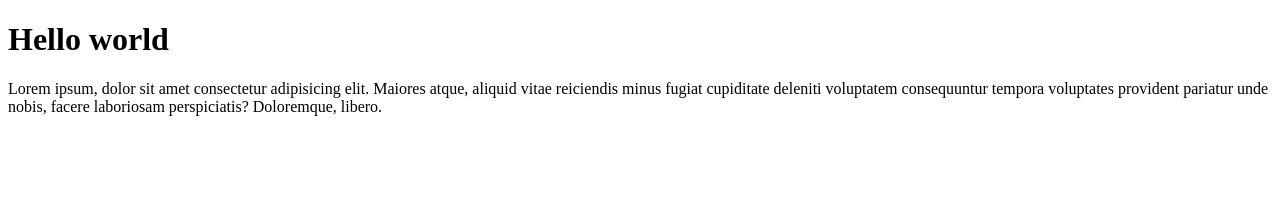
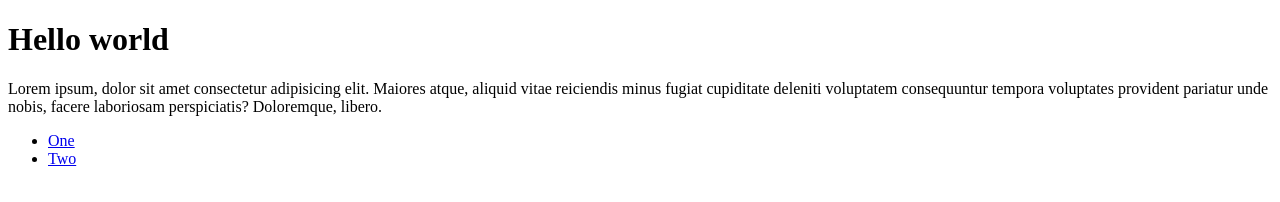
Before and after one commit to Jeeva-Krato/Sample, a plain HTML site: page index.html in a window 1280 px wide. Drawn offline with Linux system fonts and the light colour scheme.

Commit message:
Update index.html

```diff
--- a/index.html
+++ b/index.html
@@ -13,5 +13,10 @@
       consequuntur tempora voluptates provident pariatur unde nobis, facere
       laboriosam perspiciatis? Doloremque, libero.
     </p>
+
+    <ul>
+      <li><a href="#">One</a></li>
+      <li><a href="#">Two</a></li>
+    </ul>
   </body>
 </html>
```
